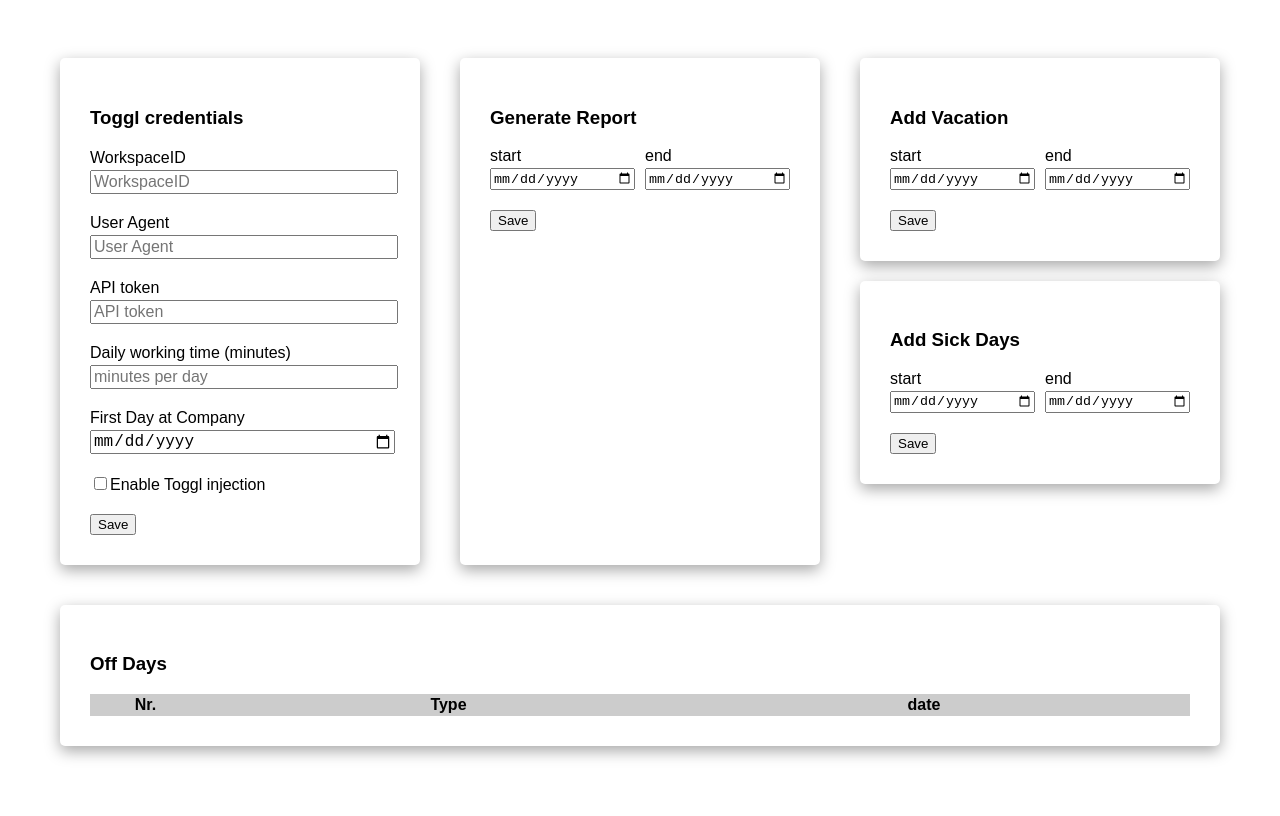
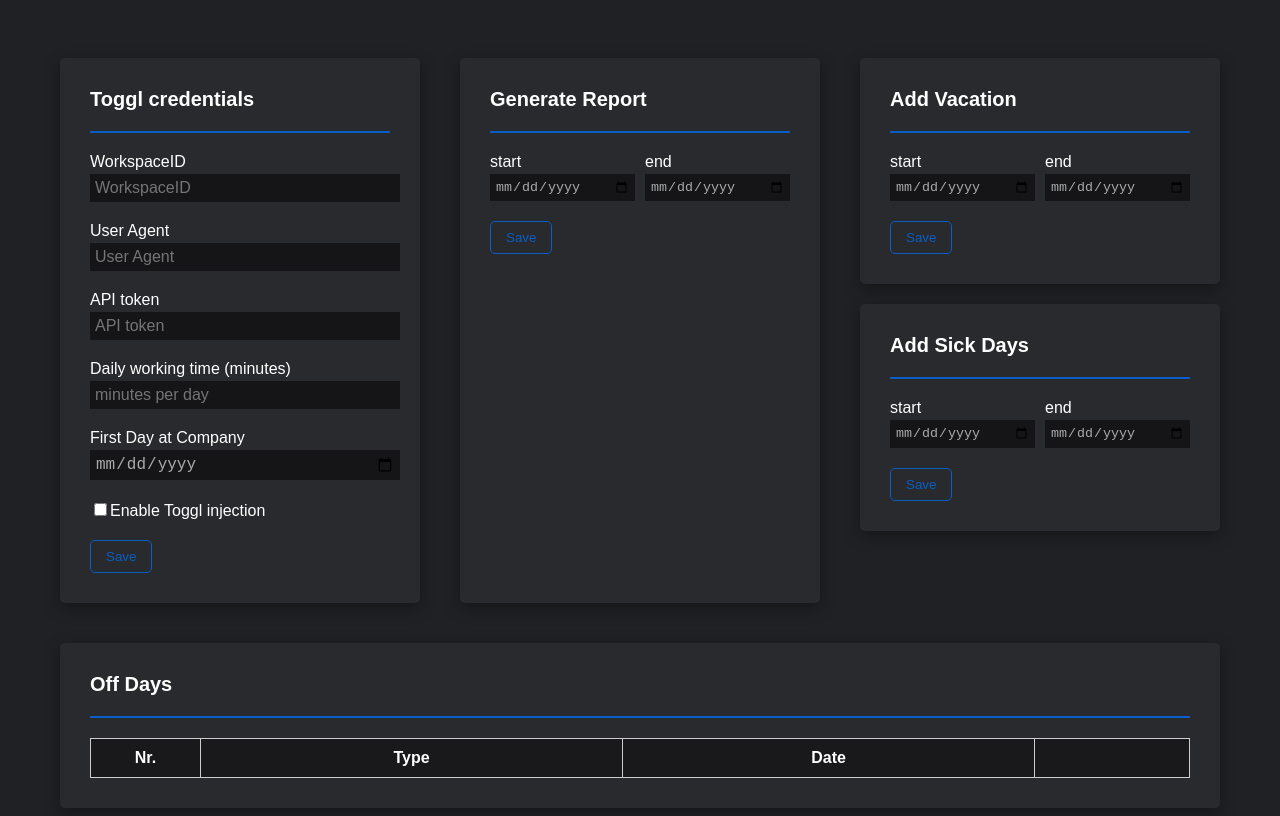
Before and after one commit to Jonassemm/togglTotalTimeExtension, a browser extension: page options/options.html in a window 1280 px wide. Drawn offline with Linux system fonts and the light colour scheme.

Commit message:
restyling

```diff
--- a/options/options.css
+++ b/options/options.css
@@ -4,22 +4,55 @@
   padding-top: 30px;
   display: flex;
   justify-content: center;
+  background-color: #202124;
+}
+
+h3 {
+  font-size: 20px;
+}
+
+hr {
+  border: 1px solid #0b5ec6;
+  margin-bottom: 20px;
 }
 
 .mainContent {
   margin: 20px;
-  padding: 30px;
+  padding: 10px 30px 30px 30px;
   min-width: 300px;
   width: fit-content;
   box-shadow: rgba(0, 0, 0, 0.35) 0px 5px 15px;
   border-radius: 5px;
+  background-color: #292a2d;
+  color: white;
+}
+
+button {
+  padding: 8px 15px;
+  border: 1px solid #0b5ec6;
+  background-color: #292a2d;
+  color: #0b5ec6;
+  border-radius: 5px;
+  transition: all 0.2s ease;
+}
+
+button:hover {
+  background-color: #151517;
+}
+
+input[type='text'],
+input[type='number'],
+input[type='date'] {
+  background-color: #151517;
+  color: #a9aaab;
+  border: none;
+  padding: 5px;
 }
 
 .form-row {
   display: flex;
   align-items: center;
   flex-direction: column;
-  margin-top: 20px;
   margin-bottom: 20px;
   gap: 3px;
 }
@@ -78,7 +111,8 @@
 
 th {
   border: 1px solid #ccc;
-  background-color: #ccc;
+  background-color: #19191b;
+  padding: 10px;
 }
 
 th:first-child {
@@ -95,5 +129,9 @@
 }
 
 tr:nth-child(odd) {
-  background-color: rgba(150, 212, 212, 0.4);
+  background-color: #010914;
 }
+
+.deleteEntryButton {
+  color: white;
+}
--- a/options/options.html
+++ b/options/options.html
@@ -8,6 +8,7 @@
       <div class="layout">
         <div class="mainContent">
           <h3>Toggl credentials</h3>
+          <hr />
           <div class="form-row">
             <div><span>WorkspaceID</span></div>
             <div>
@@ -52,6 +53,7 @@
         </div>
         <div class="mainContent">
           <h3>Generate Report</h3>
+          <hr />
           <div class="specialDayRow">
             <div><span>start</span> <input type="date" id="reportStart" /></div>
             <div><span>end</span> <input type="date" id="reportEnd" /></div>
@@ -61,6 +63,7 @@
         <div>
           <div class="mainContent">
             <h3>Add Vacation</h3>
+            <hr />
             <div class="specialDayRow">
               <div>
                 <span>start</span> <input type="date" id="holidayStart" />
@@ -71,6 +74,7 @@
           </div>
           <div class="mainContent">
             <h3>Add Sick Days</h3>
+            <hr />
             <div class="specialDayRow">
               <div><span>start</span> <input type="date" id="sickStart" /></div>
               <div><span>end</span> <input type="date" id="sickEnd" /></div>
@@ -82,11 +86,12 @@
       <div class="layout-off">
         <div class="mainContent">
           <h3>Off Days</h3>
+          <hr />
           <table id="offDayTable">
             <tr>
               <th>Nr.</th>
               <th>Type</th>
-              <th>date</th>
+              <th>Date</th>
               <th></th>
             </tr>
           </table>
--- a/popup/popup.css
+++ b/popup/popup.css
@@ -1,16 +1,21 @@
 body {
   font-family: Arial, Helvetica, sans-serif;
   font-size: 16px;
+  background-color: #202124;
+  border-radius: 10px;
 }
 
 .mainContent {
   width: fit-content;
   margin: auto;
+  padding: 0 10px 10px 10px;
+  min-width: 100px;
 }
 
 #totalTime {
   padding: 10px;
   text-align: center;
+  border-radius: 5px;
 }
 
 button {
@@ -19,10 +24,11 @@
   border: none;
   border-radius: 3px;
   font-size: 16px;
+  width: 100%;
 }
 
 button:hover {
-  background-color: #f44336;
+  background-color: #777;
   color: white;
 }
 
```
Also changed, not shown: popup/popup.html (+2 -1 lines), popup/popup.js (+8 -0 lines).
